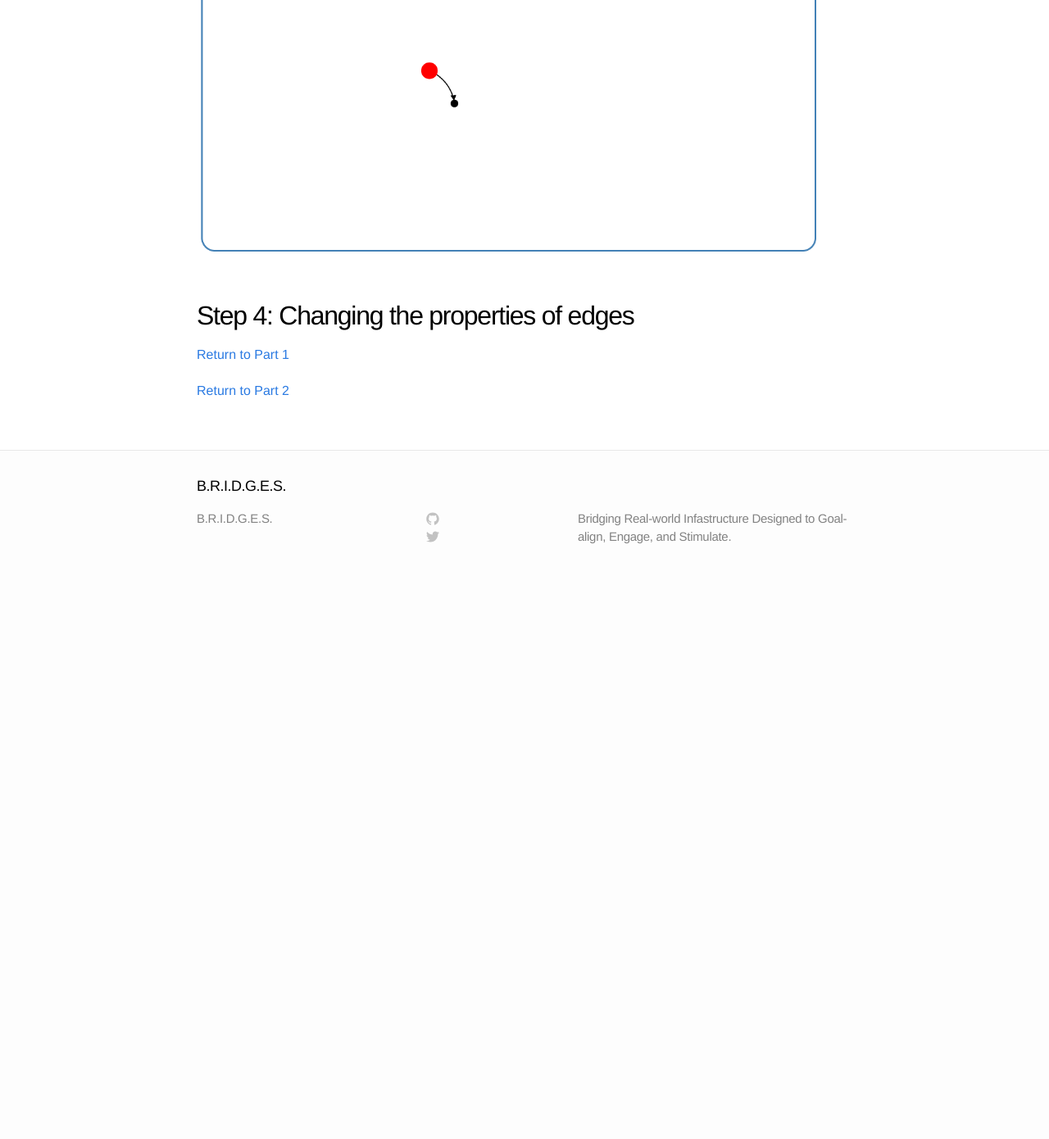
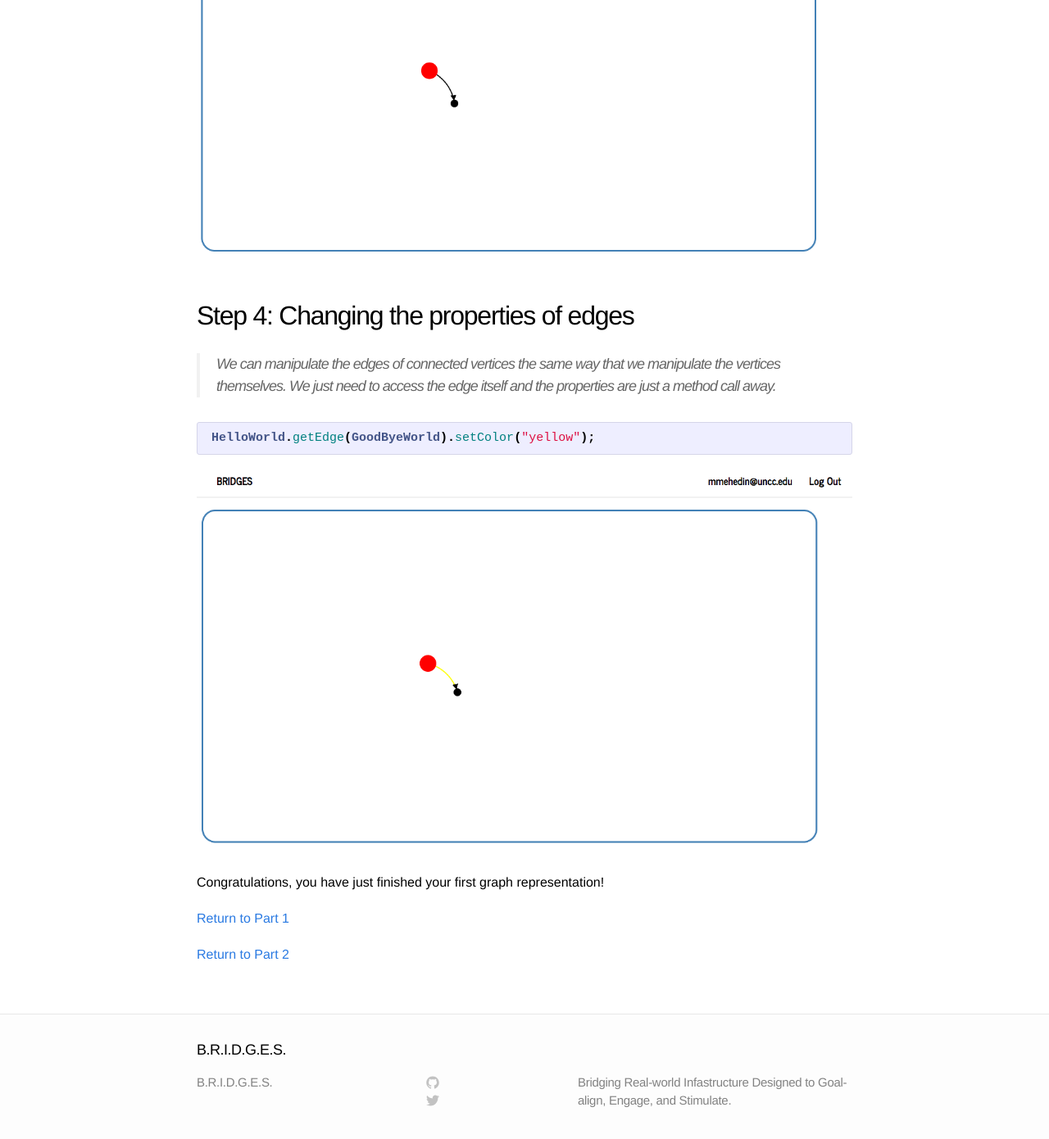
Before and after one commit to Dismembered/Dismembered.github.io, a Jekyll site: the page built from _posts/2014-07-02-HelloWorld-Tutorial_part3.markdown, in a window 1280 px wide and 1400 px high, scrolled down 3379 px. Shown: the top 1390 px of the window at 82% size. Built offline with Jekyll 4.4.1, drawn with Linux system fonts in a browser that asks for light colours; before the commit the page ends 4091 px from its top, so only the background shows below that.

Commit message:
Update 2014-07-02-HelloWorld-Tutorial_part3.markdown

```diff
--- a/_posts/2014-07-02-HelloWorld-Tutorial_part3.markdown
+++ b/_posts/2014-07-02-HelloWorld-Tutorial_part3.markdown
@@ -58,6 +58,18 @@ HellowWorld.createEdge(GoodByeWorld);
 
 ## Step 4: Changing the properties of edges
 
+> We can manipulate the edges of connected vertices the same way that we manipulate the vertices themselves. We just need to access the edge itself and the properties are just a method call away.
+
+{% highlight java %}
+
+HelloWorld.getEdge(GoodByeWorld).setColor("yellow");
+
+{% endhighlight %}
+
+![drawing](/images/screenshot_10.png)
+
+Congratulations, you have just finished your first graph representation!
+
 [Return to Part 1](http://dismembered.github.io/jekyll/update/2014/06/23/HelloWorld-Tutorial_part1/)
 
 [Return to Part 2](http://dismembered.github.io/jekyll/update/2014/06/23/HelloWorld-Tutorial_part2/)
```
